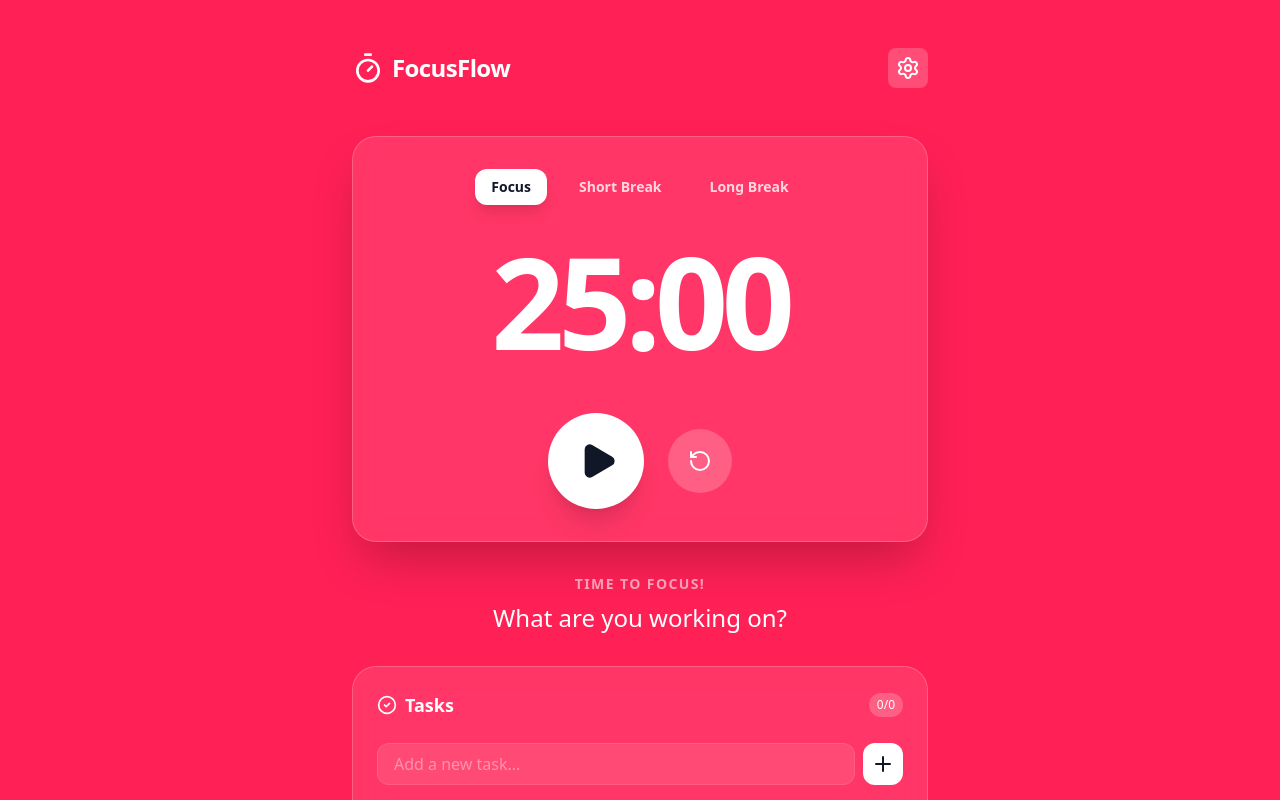
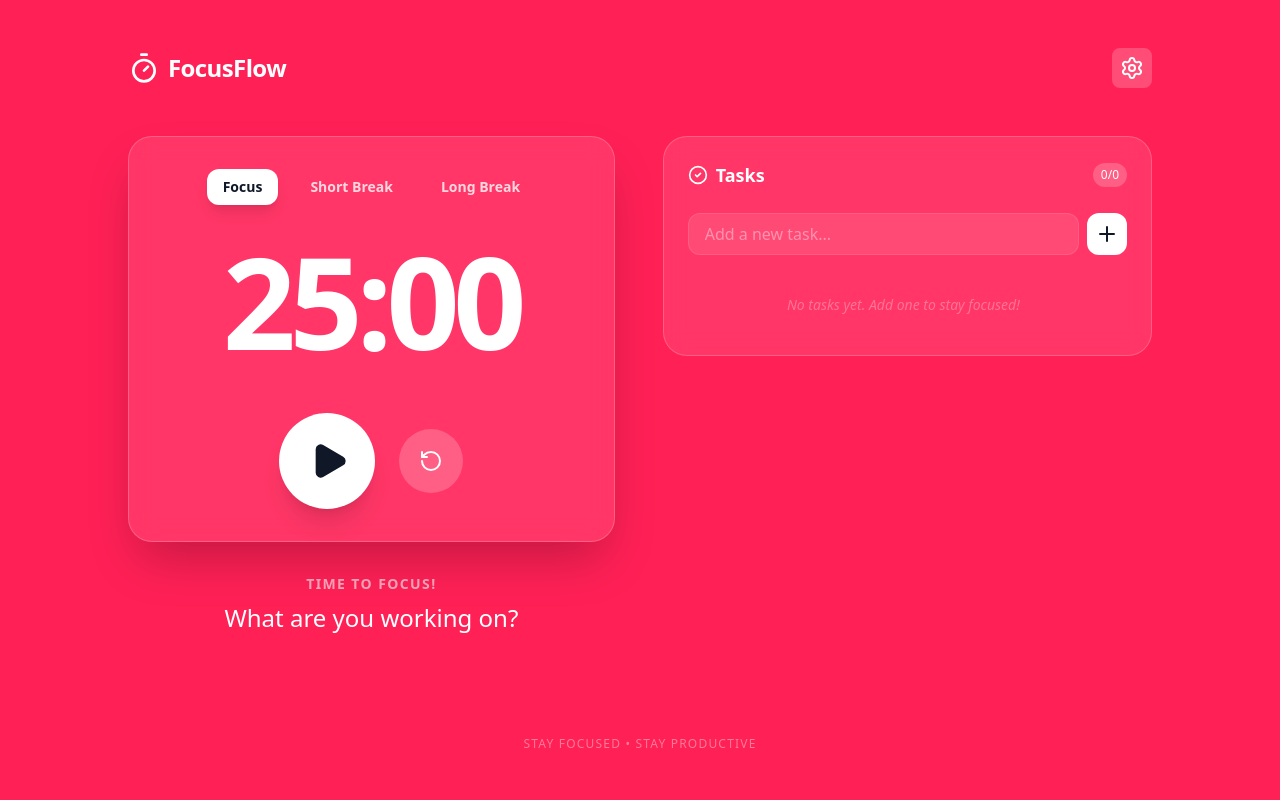
Before and after one commit to MedlHesedh/Masancgap-Pomodoro, a React (Vite) app: page / in a window 1280 px wide. Shown: the top 800 px of the page. Built offline with nearby package versions, Linux system fonts and the light colour scheme.

Commit message:
feat: Enhance layout for larger screens
Adjusts the main content layout to be more responsive on larger screens, allowing for side-by-side display of the timer and potentially other elements in the future. Increases the maximum width of the header and main content areas.

```diff
--- a/src/App.tsx
+++ b/src/App.tsx
@@ -185,7 +185,7 @@ export default function App() {
 
   return (
     <div className={`min-h-screen transition-colors duration-500 ${getThemeColor()} flex flex-col items-center py-12 px-4 font-sans text-white`}>
-      <header className="w-full max-w-xl flex justify-between items-center mb-12">
+      <header className="w-full max-w-5xl flex justify-between items-center mb-12">
         <div className="flex items-center gap-2 text-2xl font-bold tracking-tight">
           <Timer className="w-8 h-8" />
           <span>FocusFlow</span>
@@ -198,7 +198,8 @@ export default function App() {
         </button>
       </header>
 
-      <main className="w-full max-w-xl flex flex-col items-center gap-8">
+      <main className="w-full max-w-5xl flex flex-col lg:flex-row items-center lg:items-start justify-center gap-8 lg:gap-12">
+        <div className="w-full lg:w-1/2 flex flex-col items-center gap-8">
           {/* Timer Card */}
           <motion.div
             layout
@@ -254,9 +255,10 @@ export default function App() {
               {tasks.find(t => !t.completed)?.text || (mode === 'work' ? 'What are you working on?' : 'Relax and recharge')}
             </h2>
           </div>
+        </div>
 
         {/* Tasks Section */}
-        <div className="w-full bg-white/10 backdrop-blur-md rounded-3xl p-6 border border-white/20">
+        <div className="w-full lg:w-1/2 bg-white/10 backdrop-blur-md rounded-3xl p-6 border border-white/20">
           <div className="flex justify-between items-center mb-6">
             <h3 className="text-lg font-bold flex items-center gap-2">
               <CheckCircle2 className="w-5 h-5" />
```
Lines whose indentation alone changed are shown as unchanged.
